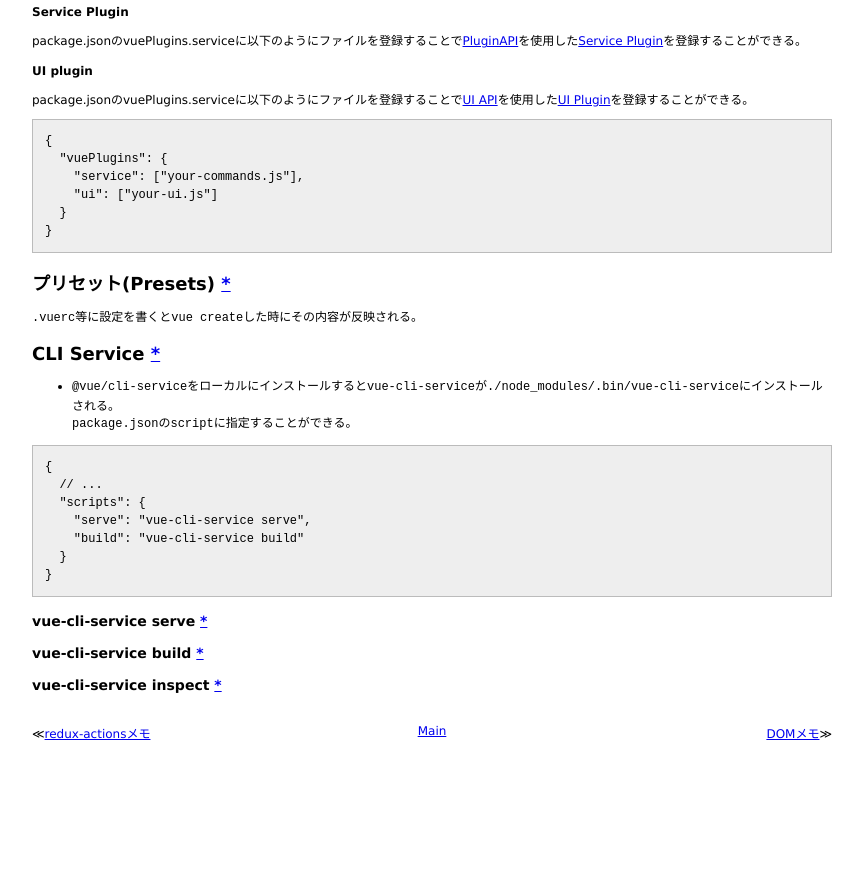
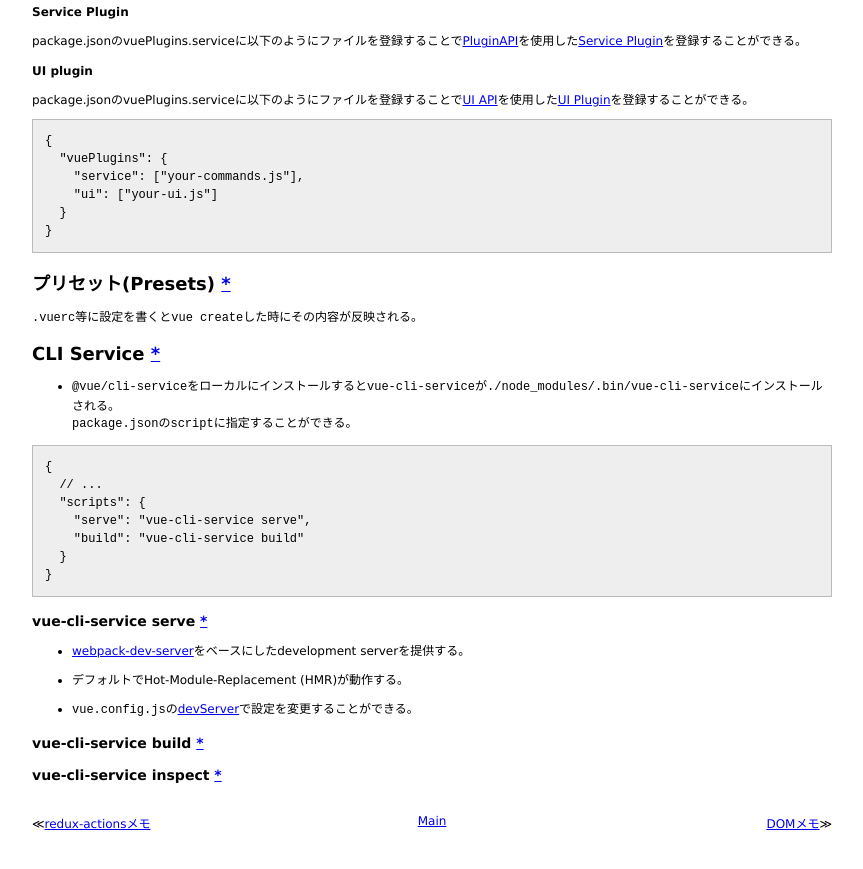
Before and after one commit to 38elements/38elements.github.com, a Jekyll site: the page built from _posts/2018-09-01-vue-cli-3.md, in a window 1280 px wide and 900 px high, scrolled down 1226 px. Shown: the top 869 px of the window, without its empty margins (208-1071 px from the left). Built offline with Jekyll 4.4.1, drawn with Linux system fonts in a browser that asks for light colours; before the commit the page ends 2036 px from its top, so only the background shows below that.

Commit message:
Update 2018-09-01-vue-cli-3.md

```diff
--- a/_posts/2018-09-01-vue-cli-3.md
+++ b/_posts/2018-09-01-vue-cli-3.md
@@ -111,6 +111,12 @@ package.jsonのvuePlugins.serviceに以下のようにファイルを登録す
 
 ### vue-cli-service serve [\*](https://cli.vuejs.org/guide/cli-service.html#vue-cli-service-serve)
 
+* [webpack-dev-server](https://github.com/webpack/webpack-dev-server)をベースにしたdevelopment serverを提供する。
+
+* デフォルトでHot-Module-Replacement (HMR)が動作する。
+
+* `vue.config.js`の[devServer](https://cli.vuejs.org/config/#devserver)で設定を変更することができる。
+
 ### vue-cli-service build [\*](https://cli.vuejs.org/guide/cli-service.html#vue-cli-service-build)
 
 ### vue-cli-service inspect [\*](https://cli.vuejs.org/guide/cli-service.html#vue-cli-service-inspect)
```
